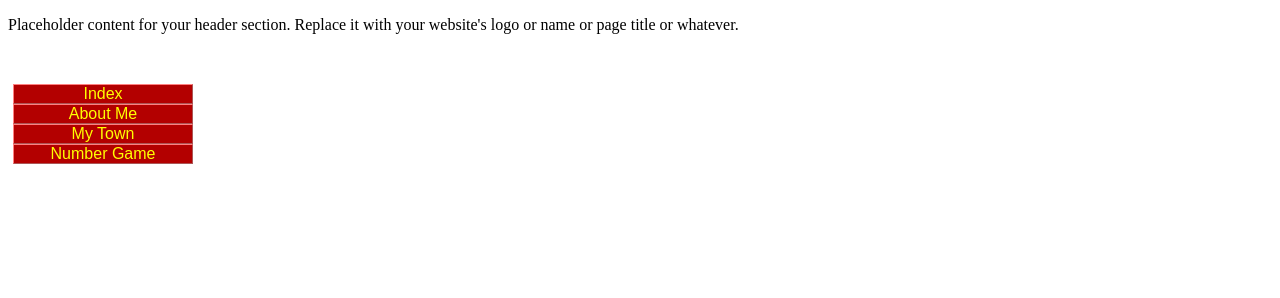
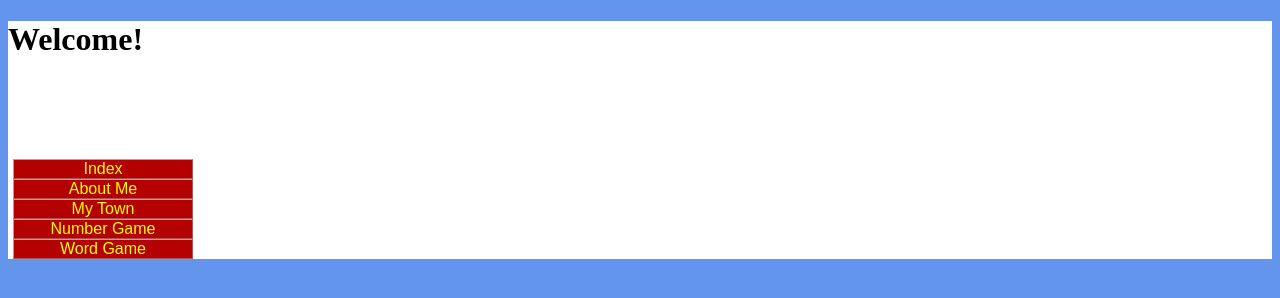
Before and after one commit to Donald592/personal, a plain HTML site: page index.html in a window 1280 px wide. Drawn offline with Linux system fonts and the light colour scheme.

Commit message:
Save changes

```diff
--- a/02-wordgame/wordgame.js
+++ b/02-wordgame/wordgame.js
@@ -87,3 +87,5 @@ function changeGuess() {
     }
     feedbackText.innerHTML += `"${guess}" has ${correctPlacement} letter(s) in the correct place.<br>`;
     guessField.value = "";
+
+}
--- a/index.html
+++ b/index.html
@@ -13,8 +13,16 @@
     <div id="tswcontainer">
       <div id="tswheader">
         <!-- start of header section: insert your logo, etc, here -->
-        <p> Placeholder content for your header section. Replace it with your
-          website's logo or name or page title or whatever. </p>
+      <head>
+      <style>
+      body {
+        background-color: cornflowerblue;
+      }
+      </style>
+      </head>
+      <body>
+
+        <h1>Welcome!<h1>
         <p>&nbsp;</p>
         <!-- end of header section: insert your logo, etc, above this line -->
         </div>
@@ -27,12 +35,14 @@
       <div id="tswsidecol">
         <div id="tswsideproper">
           <!-- start of side column: insert your navigation menu, etc, here -->
+
           <div id="tswcssbuttons">
             <ul>
             <li><a href="index.html">Index</a></li>
             <li><a href="aboutme.html">About Me</a></li>
             <li><a href="mytown.html">My Town</a></li>
             <li><a href="/01-numgame/">Number Game</a></li>
+            <li><a href="02-wordgame/">Word Game</a></li>
             </ul>
 					</div>
 
```
Also changed, not shown: 02-wordgame/index.html (+4 -0 lines), aboutme.html (+14 -6 lines), 1 other file.
